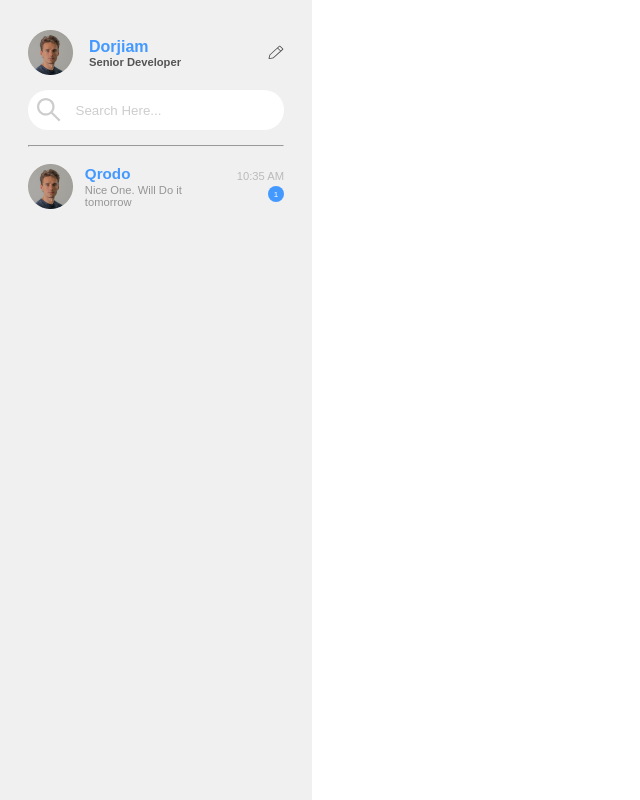
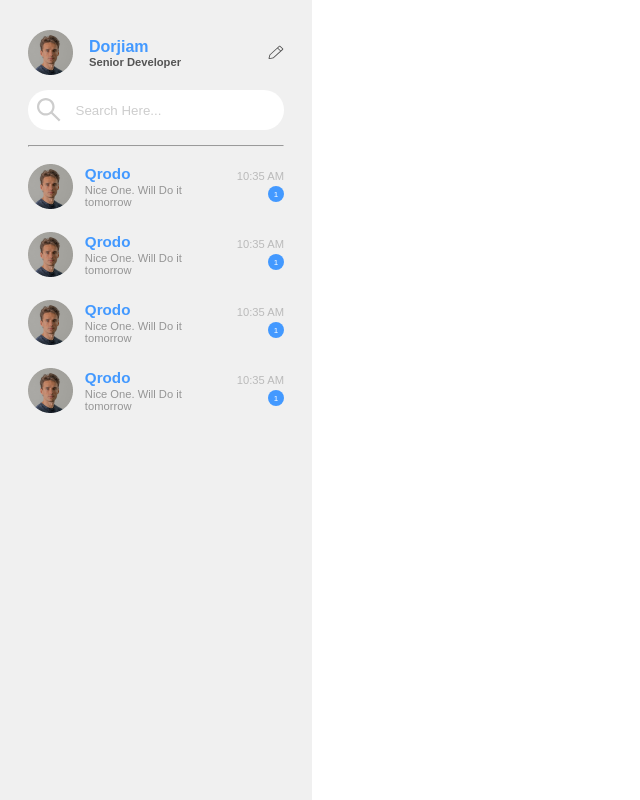
Before and after one commit to Dorjiam/Chatroom-App, a Django app: page / in a window 1280 px wide. Shown: the whole page, without its empty margins (0-640 px from the left). Run offline with Django 5.2, Linux system fonts and the light colour scheme.

Commit message:
Added support for multiple users

```diff
--- a/apps/backend/chatroom_app/main/views.py
+++ b/apps/backend/chatroom_app/main/views.py
@@ -5,5 +5,6 @@ def index(request):
         "avatar_name": "avatar-1.png",
         "username": "Dorjiam",
         "bio": "Senior Developer",
+        "num": [1, 2, 3, 4],
     }
     return render(request, "components/group_navbar.html", user_info)
--- a/apps/frontend/static/styles/group_navbar.css
+++ b/apps/frontend/static/styles/group_navbar.css
@@ -87,6 +87,11 @@ hr {
 .users {
 	width: 256px;
 	height: fit-content;
+	display: flex;
+	flex-flow: column;
+	justify-content: center;
+	align-items: flex-start;
+	row-gap: 20px;
 }
 
 .users .user {
--- a/apps/frontend/templates/components/group_navbar.html
+++ b/apps/frontend/templates/components/group_navbar.html
@@ -44,6 +44,7 @@
 		</div>
 		<hr />
 		<div class="users">
+			{% for i in num %}
 			<div class="user">
 				<img
 					src="../../static/assets/images/avatar-1.png"
@@ -59,6 +60,7 @@
 					<div class="number-bg"><p class="number">1</p></div>
 				</div>
 			</div>
+			{% endfor %}
 		</div>
 	</div>
 </nav>
```
